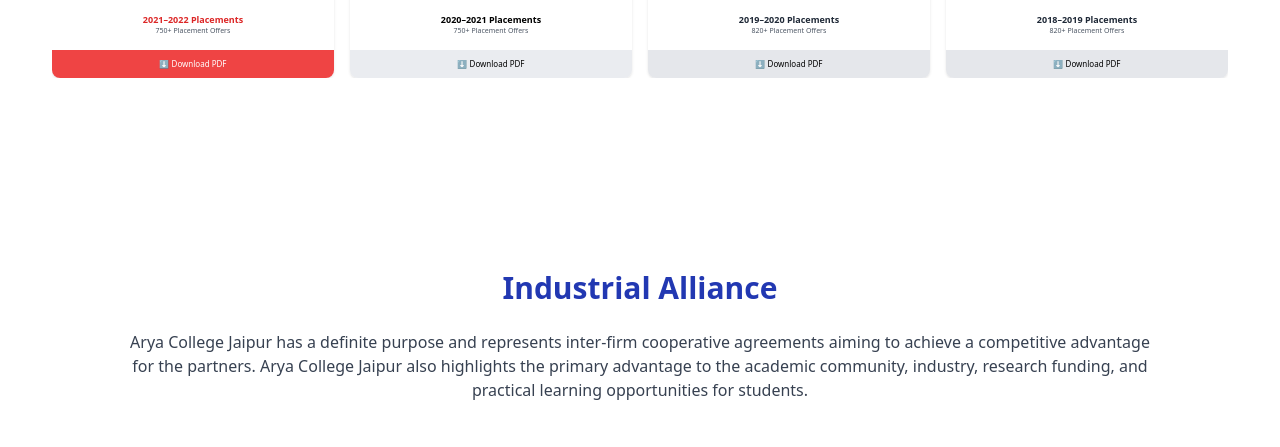
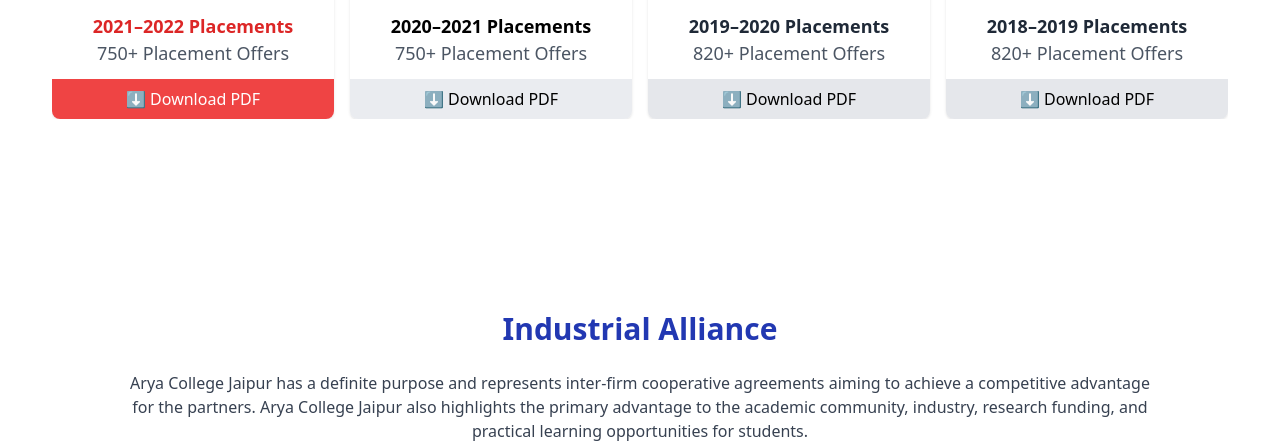
Before and after one commit to jatinpathak072/Arya_Project, a website: page index.html in a window 1280 px wide. Shown: the part 2285-2732 px from the top of the page. Drawn offline with nearby package versions, Linux system fonts and the light colour scheme; a web font is replaced by a local one.

Commit message:
Update index.html

```diff
--- a/index.html
+++ b/index.html
@@ -272,34 +272,37 @@
         Placed</button>
   </div>
   <div class="mb-16 px-4 md:px-9">
-  <div class="flex gap-4 overflow-x-auto sm:grid sm:grid-cols-2 md:grid-cols-4 scrollbar-hid ">
+   <div class="flex gap-4 overflow-x-auto sm:grid sm:grid-cols-2 md:grid-cols-4 scrollbar-hide">
         <!-- Card 1 -->
         <div class="bg-white shadow rounded-b-lg w-[150px] sm:w-auto flex-shrink-0">
           <img src="Assets/placement1.png" alt="2021-2022" class="w-full object-cover rounded-t-lg mb-4 md:h-40">
-          <h3 class="text-red-600 font-semibold text-[9px]">2021–2022 Placements</h3>
-          <p class="text-gray-600 text-[7px] mb-3">750+ Placement Offers</p>
-          <button class="bg-red-500 text-white w-full text-[8px] px-4 py-2 rounded-b-lg">⬇ Download PDF</button>
+          <h3 class="text-red-600 font-semibold text-[9px] md:text-[18px]">2021–2022 Placements</h3>
+          <p class="text-gray-600 text-[7px] md:text-[18px] mb-3">750+ Placement Offers</p>
+          <button class="bg-red-500 text-white w-full text-[8px] md:text-[16px] px-4 py-2 rounded-b-lg">⬇ Download PDF</button>
         </div>
+
         <!-- Card 2 -->
         <div class="bg-white shadow rounded-b-lg w-[154px] sm:w-auto flex-shrink-0">
           <img src="Assets/placement4.png" alt="2021-2022" class="w-full object-cover rounded-t-lg mb-4 md:h-40">
-          <h3 class=" font-semibold text-[9px]">2020–2021 Placements</h3>
-          <p class="text-gray-600 text-[7px] mb-3">750+ Placement Offers</p>
-          <button class="bg-[#EAECF0] w-full text-[8px] px-4 py-2 rounded-b-lg">⬇ Download PDF</button>
+          <h3 class="font-semibold text-[9px] md:text-[18px]">2020–2021 Placements</h3>
+          <p class="text-gray-600 text-[7px] md:text-[18px] mb-3">750+ Placement Offers</p>
+          <button class="bg-[#EAECF0] w-full text-[8px] md:text-[16px] px-4 py-2 rounded-b-lg">⬇ Download PDF</button>
         </div>
+
         <!-- Card 3 -->
         <div class="bg-white shadow rounded-b-lg w-[154px] sm:w-auto flex-shrink-0">
           <img src="Assets/placement3.png" alt="2021-2022" class="w-full object-cover rounded-t-lg mb-4 md:h-40">
-          <h3 class="text-gray-800 font-semibold text-[9px]">2019–2020 Placements</h3>
-          <p class="text-gray-600 text-[7px] mb-3">820+ Placement Offers</p>
-          <button class="bg-gray-200 w-full text-black text-[8px] px-4 py-2 rounded-b-lg">⬇ Download PDF</button>
+          <h3 class="text-gray-800 font-semibold text-[9px] md:text-[18px]">2019–2020 Placements</h3>
+          <p class="text-gray-600 text-[7px] md:text-[18px] mb-3">820+ Placement Offers</p>
+          <button class="bg-gray-200 w-full text-black text-[8px] md:text-[16px] px-4 py-2 rounded-b-lg">⬇ Download PDF</button>
         </div>
+
         <!-- Card 4 -->
         <div class="bg-white shadow rounded-b-lg w-[154px] sm:w-auto flex-shrink-0">
           <img src="Assets/placement4.png" alt="2021-2022" class="w-full object-cover rounded-t-lg mb-4 md:h-40">
-          <h3 class="text-gray-800 font-semibold text-[9px]">2018–2019 Placements</h3>
-          <p class="text-gray-600 text-[7px] mb-3">820+ Placement Offers</p>
-          <button class="bg-gray-200 w-full text-black text-[8px] px-4 py-2 rounded-b-lg">⬇ Download PDF</button>
+          <h3 class="text-gray-800 font-semibold text-[9px] md:text-[18px]">2018–2019 Placements</h3>
+          <p class="text-gray-600 text-[7px] md:text-[18px] mb-3">820+ Placement Offers</p>
+          <button class="bg-gray-200 w-full text-black text-[8px] md:text-[16px] px-4 py-2 rounded-b-lg">⬇ Download PDF</button>
         </div>
       </div>
   </div>
```
Lines whose indentation alone changed are shown as unchanged.
